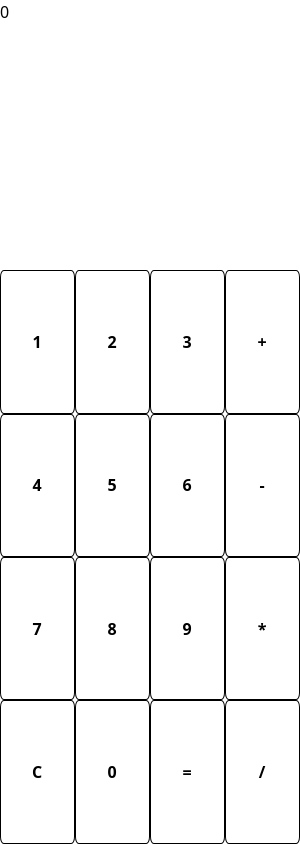
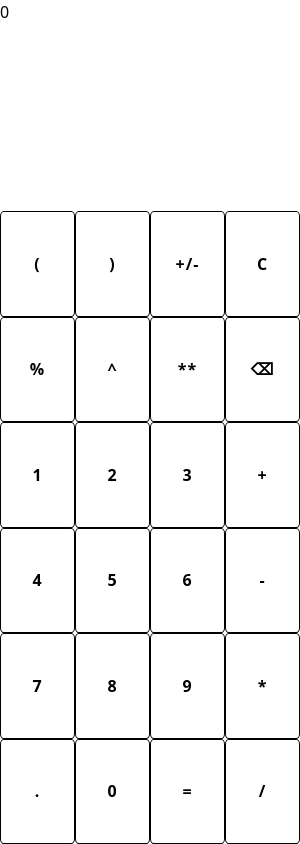
Before and after one commit to MmukulKhedekar/calculator_with_gui, an Electron app: page index.html in a window 300 px wide. Drawn offline with nearby package versions, Linux system fonts and the light colour scheme.

Commit message:
improved functionalities

```diff
--- a/index.html
+++ b/index.html
@@ -10,10 +10,24 @@
     <script src="./script.js"></script>
 </head>
 <body>
-    <div style="width:100vw; height: 32vh">
+    <div style="width:100vw; height: 25vh">
         <span id="display-answer">0</span>
     </div>
     <div>
+        <div class="flex-container">
+            <button class="custom-button" onclick="add(this.innerText)">(</button>
+            <button class="custom-button" onclick="add(this.innerText)">)</button>
+            <button class="custom-button" onclick="eval_and_negate()">+/-</button>
+            <button class="custom-button" onclick="reset()">C</button>
+        </div>
+
+        <div class="flex-container">
+            <button class="custom-button" onclick="add(this.innerText)">%</button>
+            <button class="custom-button" onclick="add(this.innerText)">^</button>
+            <button class="custom-button" onclick="add(this.innerText)">**</button>
+            <button class="custom-button" onclick="backspace()">⌫</button>
+        </div>
+
         <div class="flex-container">
             <button class="custom-button" onclick="add(this.innerText)">1</button>
             <button class="custom-button" onclick="add(this.innerText)">2</button>
@@ -36,7 +50,7 @@
         </div>
 
         <div class="flex-container">
-            <button class="custom-button" onclick="reset()">C</button>
+            <button class="custom-button" onclick="add(this.innerText)">.</button>
             <button class="custom-button" onclick="add(this.innerText)">0</button>
             <button class="custom-button" onclick="calculate()">=</button>
             <button class="custom-button" onclick="add(this.innerText)">/</button>
--- a/index.js
+++ b/index.js
@@ -6,9 +6,9 @@ function createWindow() {
     mainWindow = new BrowserWindow({
         show: false,
         backgroundColor: '#fff',
-        height: 450,
+        height: 600,
         width: 300,
-        opacity: 0.9,
+        opacity: 0.8,
         resizable: false,
         darkTheme: true,
         autoHideMenuBar: true
--- a/script.js
+++ b/script.js
@@ -1,5 +1,6 @@
 var valuated = false;
-const operations = '+-*/';
+var start = true;
+const operations = '+-**/%^';
 
 function add(text) {
     var curr = document.getElementById('display-answer').innerText;
@@ -9,7 +10,14 @@ function add(text) {
     } else if (valuated){
         valuated = false;
     }
-    if (curr !== "0") document.getElementById('display-answer').innerText = String(curr + text);
+    if (start && (operations.includes(text) || text === '.')){
+        document.getElementById('display-answer').innerText = String(curr + text);
+        start = false;
+        return;
+    }
+    start = false;
+    if (curr === "" && operations.includes(text)) return;
+    else if (curr !== "0") document.getElementById('display-answer').innerText = String(curr + text);
     else document.getElementById('display-answer').innerText = String(text);
 }
 
@@ -22,3 +30,17 @@ function calculate() {
 function reset() {
     document.getElementById('display-answer').innerText = "0";
 }
+
+function backspace() {
+    var result = String(document.getElementById('display-answer').innerText);
+    result = result.slice(0,result.length-1);
+    document.getElementById('display-answer').innerText = String(result);
+    start = false;
+}
+
+function eval_and_negate() {
+    var result = String(eval(document.getElementById('display-answer').innerText));
+    result = "-" + result;
+    document.getElementById('display-answer').innerText = String(eval(result));
+    valuated = true;
+}
--- a/style.css
+++ b/style.css
@@ -5,7 +5,7 @@ html, body {
 
 .custom-button {
     width: 25vw;
-    height: 17vh;
+    height: 12.5vh;
     border: 1px solid black;
     border-radius: 5%;
     font-weight: 700;
@@ -23,7 +23,7 @@ button:hover {
 
 .flex-container {
     width: 100vw;
-    height: 17vh;
+    height: 12.5vh;
     margin: 0;
     display: flex;
     justify-content: space-between;
```
